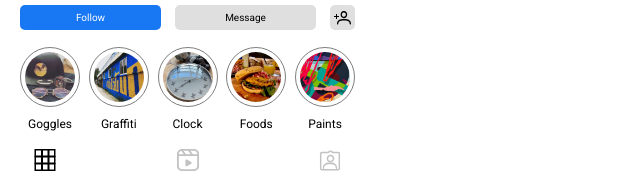
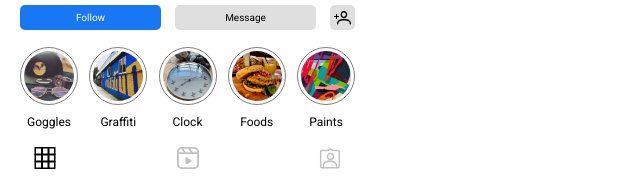
Before and after one commit to GelmenBuza/03.09.2025_proga-team_1, a plain HTML site: page pages/page_4.html in a window 1280 px wide. Shown: the part 235-413 px from the top of the page, 0-640 px from the left. Drawn offline with Linux system fonts and the light colour scheme.

Commit message:
some fix

```diff
--- a/pages/page_4.css
+++ b/pages/page_4.css
@@ -149,10 +149,11 @@ body {
     gap: 10px;
 }
 
-.story>div {
+.story>button {
     display: flex;
     align-items: center;
     justify-content: center;
+    background-color: transparent;
     width: 58px;
     height: 58px;
     border: 1px, solid, #7E7E7E;
@@ -164,8 +165,6 @@ body {
     height: 50px;
     border-radius: 100%;
 }
-
-.galary {}
 
 .galaryMenu {
     display: flex;
--- a/pages/page_4.html
+++ b/pages/page_4.html
@@ -53,23 +53,23 @@
             </div>
             <div class="storyes">
                 <div class="story">
-                    <div><img src="../images/stories/storiysFirst.png" alt="1"></div>
+                    <button><img src="../images/stories/storiysFirst.png" alt="1"></button>
                     <span>Goggles</span>
                 </div>
                 <div class="story">
-                    <div><img src="../images/stories/storiysSecond.png" alt="2"></div>
+                    <button><img src="../images/stories/storiysSecond.png" alt="2"></button>
                     <span>Graffiti</span>
                 </div>
                 <div class="story">
-                    <div><img src="../images/stories/storiysThird.png" alt="3"></div>
+                    <button><img src="../images/stories/storiysThird.png" alt="3"></button>
                     <span>Clock</span>
                 </div>
                 <div class="story">
-                    <div><img src="../images/stories/storiysFouth.png" alt="4"></div>
+                    <button><img src="../images/stories/storiysFouth.png" alt="4"></button>
                     <span>Foods</span>
                 </div>
                 <div class="story">
-                    <div><img src="../images/stories/storiysFifth.png" alt="5"></div>
+                    <button><img src="../images/stories/storiysFifth.png" alt="5"></button>
                     <span>Paints</span>
                 </div>
             </div>
```
